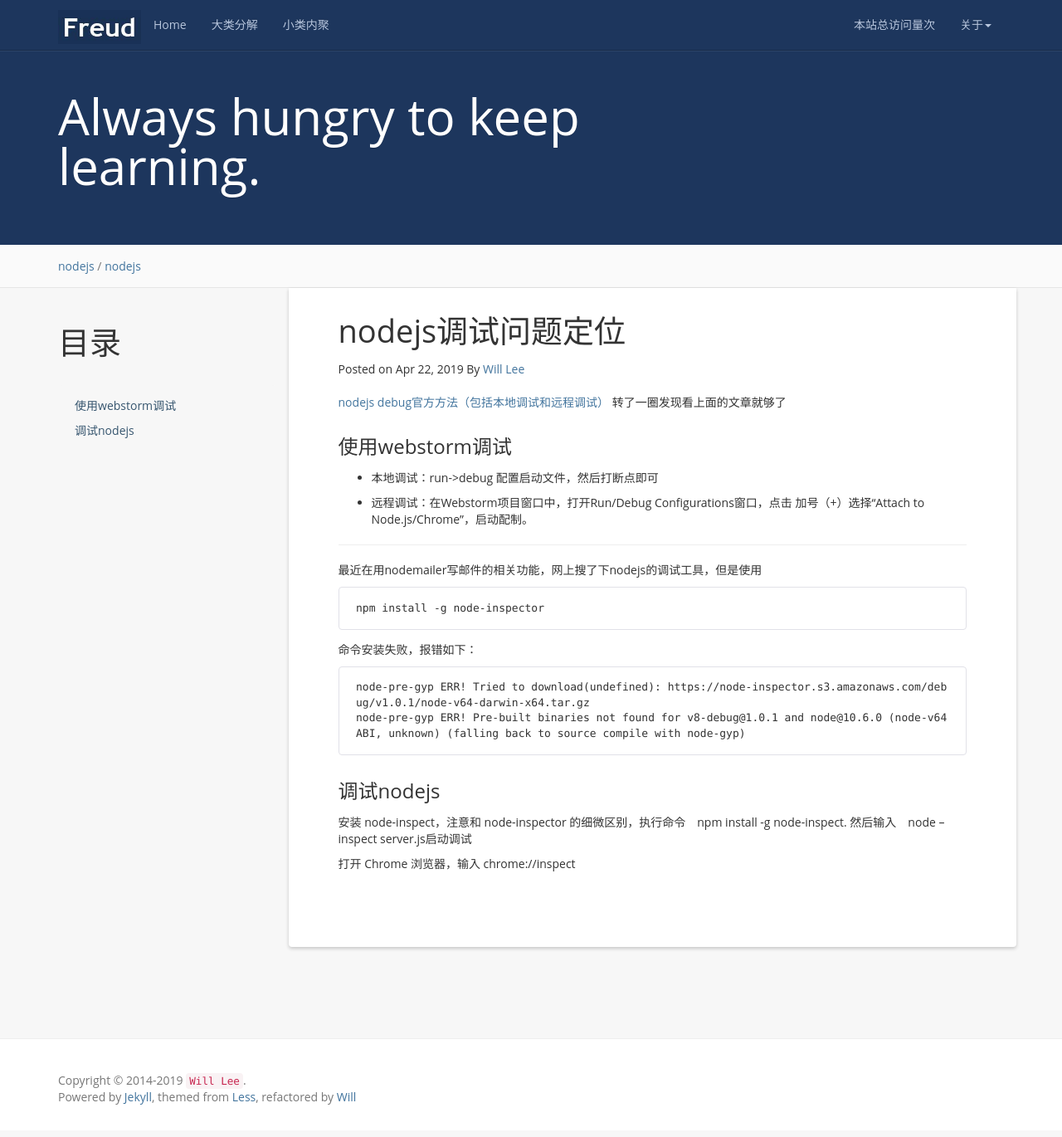
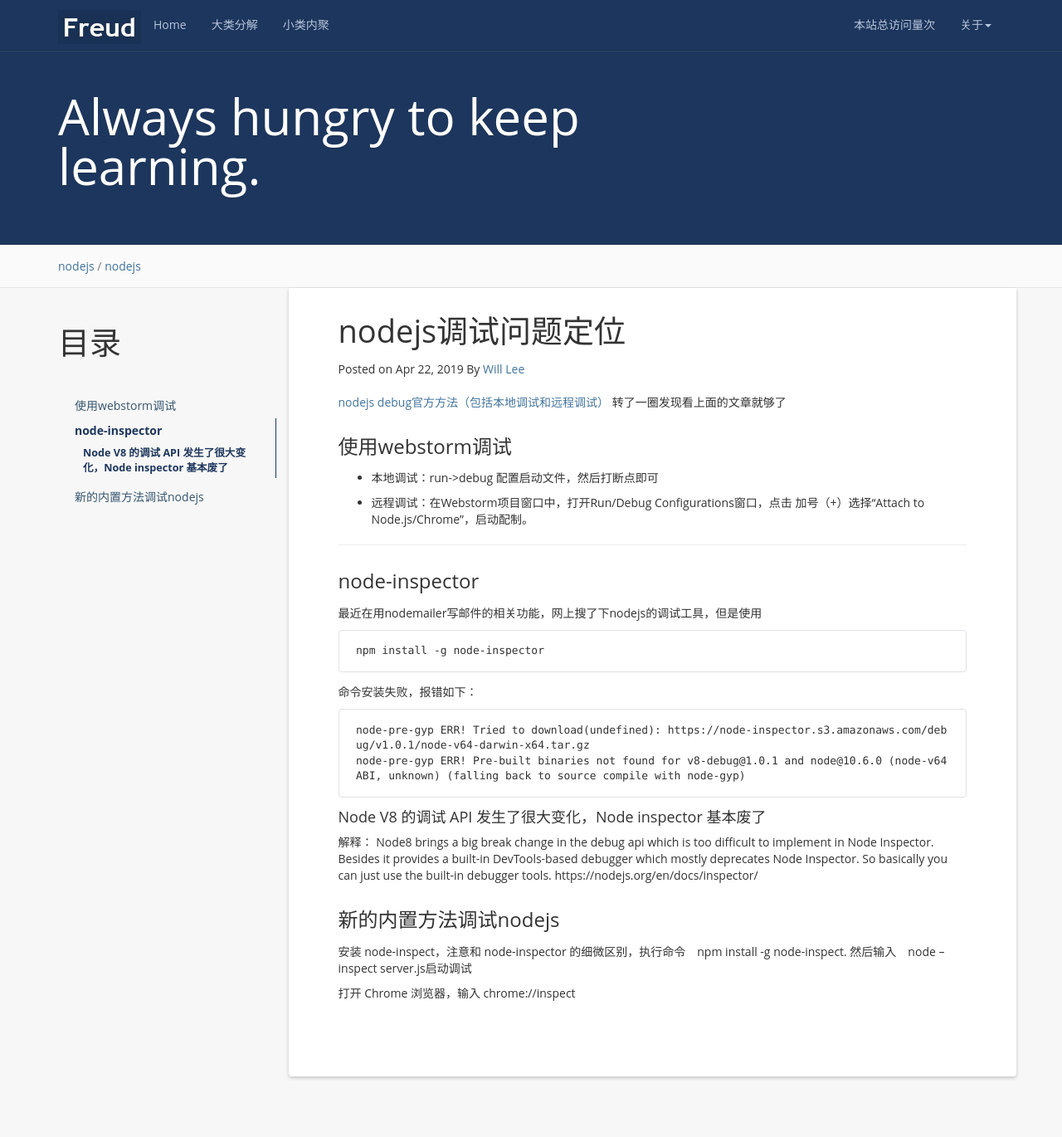
Before and after one commit to rocmac/rocmac.github.io, a Jekyll site: the page built from _posts/2019-04-23-nodejs-debug.markdown, in a window 1280 px wide and 1400 px high. Shown: the top 1370 px of the window at 83% size. Built offline with Jekyll 4.4.1, drawn with Linux system fonts in a browser that asks for light colours; nearby versions of some CDN libraries; a script that is not in the unit is left out; comment, search, counter and statistics services are not loaded.

Commit message:
nodejs debug

````diff
--- a/_posts/2019-04-23-nodejs-debug.markdown
+++ b/_posts/2019-04-23-nodejs-debug.markdown
@@ -9,6 +9,7 @@ tag: [nodejs] # add tag
 * content
 {:toc}
 
+
 [nodejs debug官方方法（包括本地调试和远程调试）](https://nodejs.org/en/docs/guides/debugging-getting-started/)
 转了一圈发现看上面的文章就够了
 
@@ -19,6 +20,8 @@ tag: [nodejs] # add tag
 - 远程调试：在Webstorm项目窗口中，打开Run/Debug Configurations窗口，点击 加号（+）选择“Attach to Node.js/Chrome”，启动配制。
 
 ---
+
+### node-inspector
 
 最近在用nodemailer写邮件的相关功能，网上搜了下nodejs的调试工具，但是使用
 
@@ -33,7 +36,14 @@ node-pre-gyp ERR! Tried to download(undefined): https://node-inspector.s3.amazon
 node-pre-gyp ERR! Pre-built binaries not found for v8-debug@1.0.1 and node@10.6.0 (node-v64 ABI, unknown) (falling back to source compile with node-gyp)
 ```
 
-### 调试nodejs
+#### Node V8 的调试 API 发生了很大变化，Node inspector 基本废了
+
+解释：
+Node8 brings a big break change in the debug api which is too difficult to implement in Node Inspector. Besides it provides a built-in DevTools-based debugger which mostly deprecates Node Inspector. So basically you can just use the built-in debugger tools. https://nodejs.org/en/docs/inspector/
+
+
+
+### 新的内置方法调试nodejs
 
 安装 node-inspect，注意和 node-inspector 的细微区别，执行命令　npm install -g node-inspect. 然后输入　node --inspect server.js启动调试
 
````
